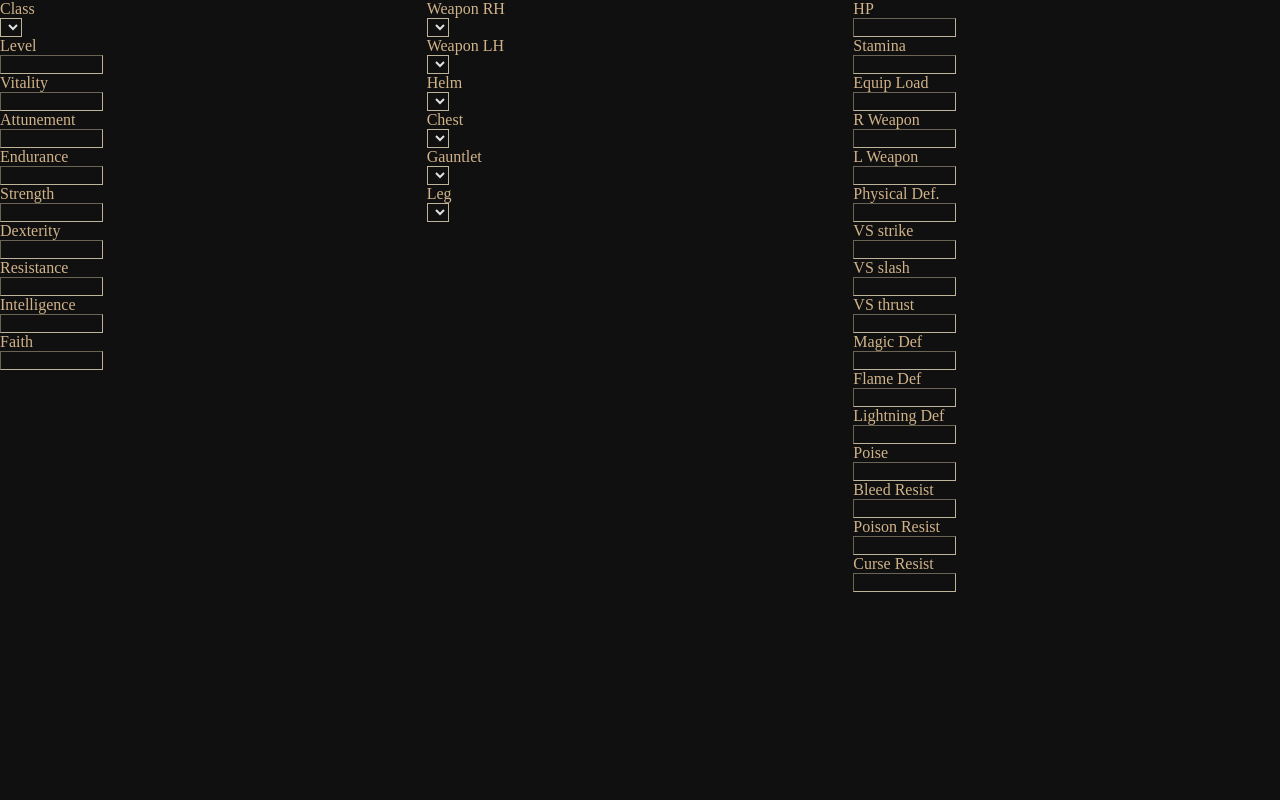
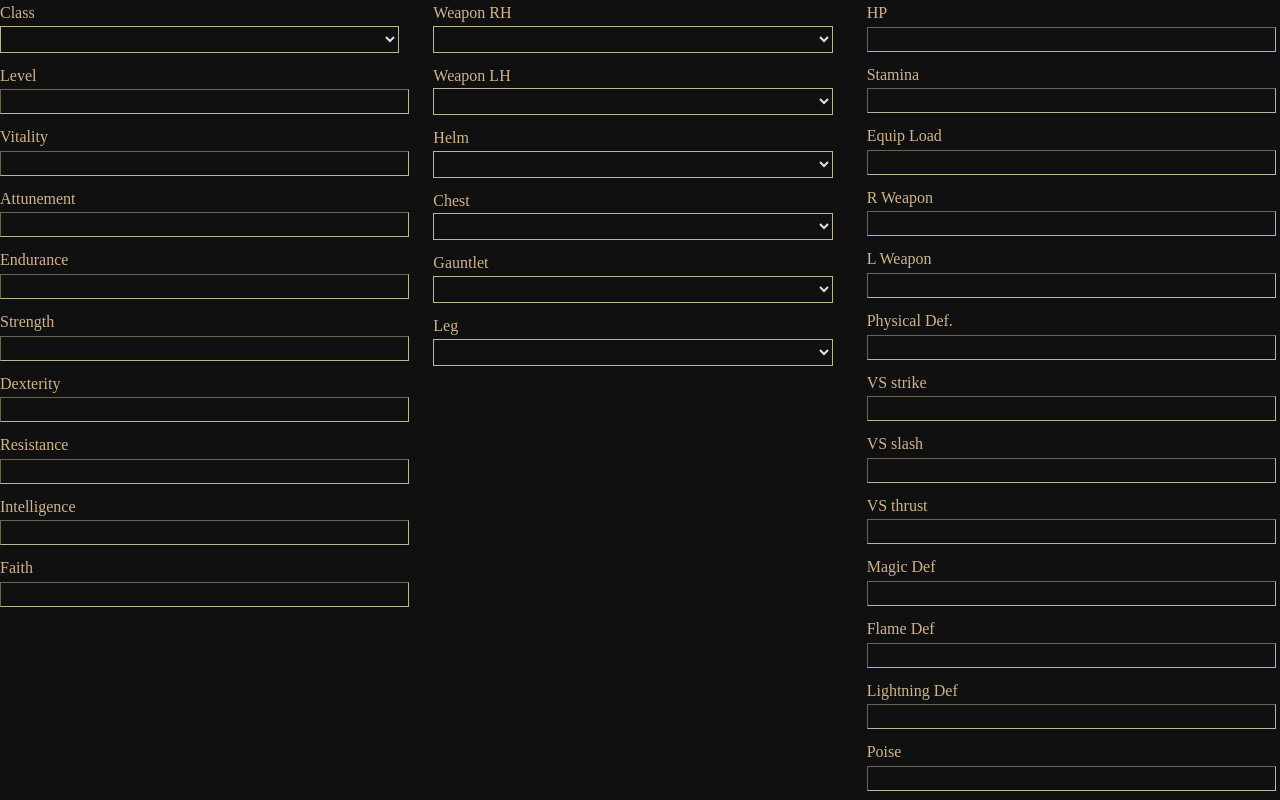
Before and after one commit to Julius011/JS, a plain HTML site: page index.html in a window 1280 px wide. Shown: the top 800 px of the page. Drawn offline with Linux system fonts and the light colour scheme; no server answers.

Commit message:
Update style.css

```diff
--- a/style.css
+++ b/style.css
@@ -4,38 +4,40 @@ html, body {
     margin: 0;
     background-color: #101010;
     color: rgb(209, 179, 138);
+    font-size: 16px;
+    line-height: 1.6;
 }
 
 .gridContainer {
     display: grid;
-    grid-template-columns: 1fr 1fr 1fr;
-    grid-template-rows: 1fr;
+    grid-template-columns: repeat(3, 1fr);
+    grid-template-rows: auto;
+    gap: 20px;
     height: 100vh;
 }
 
-.levelContainer {
-    grid-column: 1;
-    grid-row: 1;
+.levelContainer,
+.equipmentContainer,
+.statsContainer {
+    margin-bottom: 20px;
 }
 
-.equipmentContainer {
-    grid-column: 2;
-    grid-row: 1;
-}
-
-.statsContainer {
-    grid-column: 3;
-    grid-row: 1;
+.labelContainer {
+    display: grid;
+    grid-template-columns: auto 1fr;
+    align-items: center;
 }
 
 label {
-    display: block;
+    margin-right: 10px;
 }
 
 select, input {
     background-color: transparent;
     color: rgb(224, 224, 224);
-
+    padding: 4px;
+    width: calc(100% - 14px);
+    margin-bottom: 10px;
     border-color: rgb(190, 180, 153);
     border-width: 0.01rem;
 }
```
